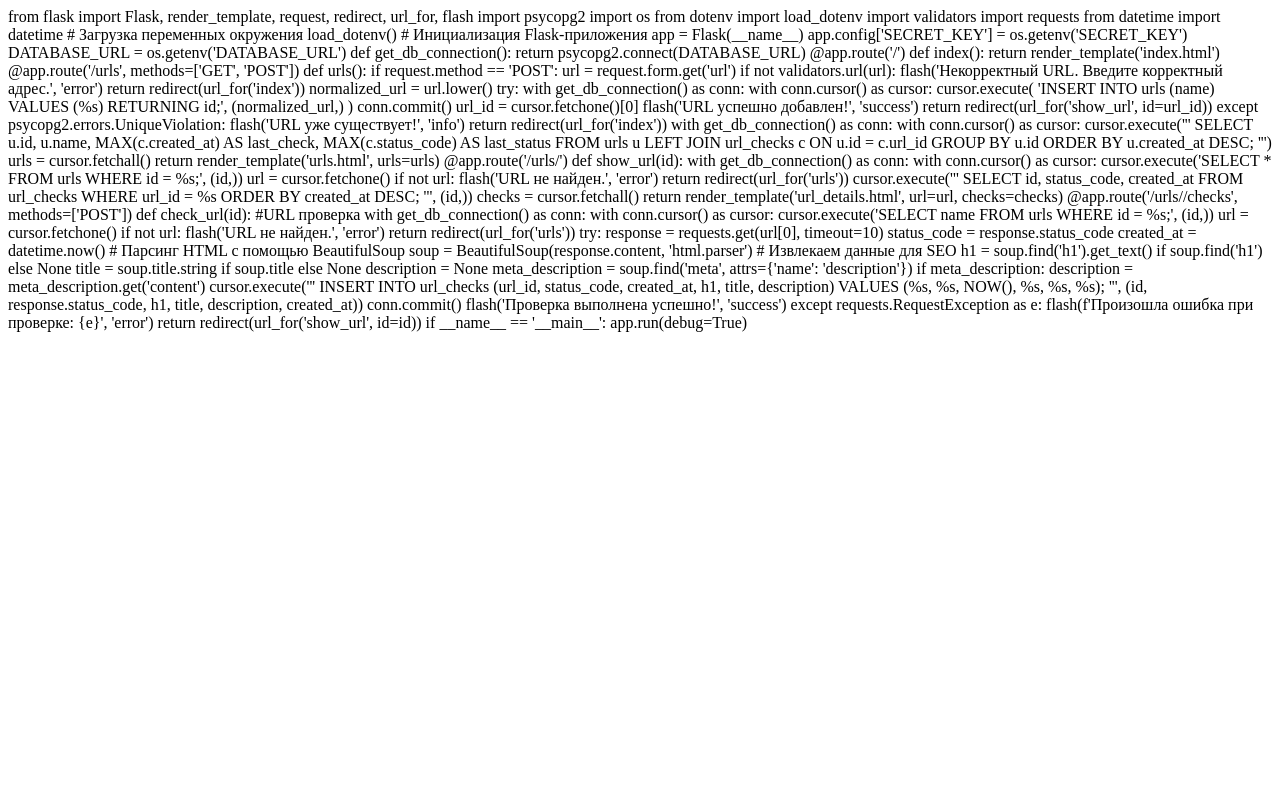
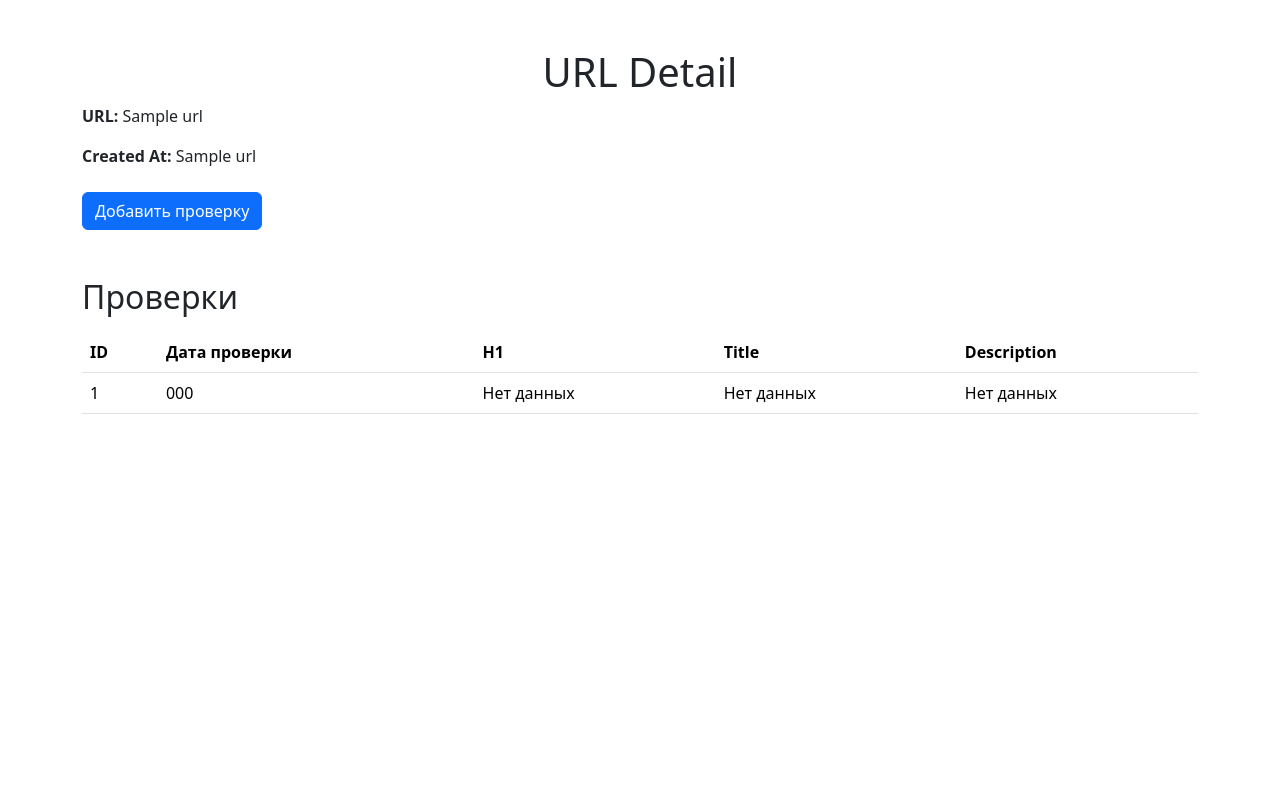
Before and after one commit to megiazavr/python-project-83, a Flask app: page /urls/1 in a window 1280 px wide. Run offline with Flask 3, Linux system fonts and the light colour scheme; a database or web service that is not in the repository returns one stand-in record (values such as "Sample title"); some libraries are stand-ins or nearby versions.

Commit message:
date for SEO

```diff
--- a/page_analyzer/templates/url_details.html
+++ b/page_analyzer/templates/url_details.html
@@ -1,131 +1,51 @@
-from flask import Flask, render_template, request, redirect, url_for, flash
-import psycopg2
-import os
-from dotenv import load_dotenv
-import validators
-import requests
-from datetime import datetime
+<!-- url_details.html -->
+<!DOCTYPE html>
+<html lang="en">
+<head>
+    <meta charset="UTF-8">
+    <meta name="viewport" content="width=device-width, initial-scale=1.0">
+    <title>URL Detail</title>
+    <link href="https://cdn.jsdelivr.net/npm/bootstrap@5.3.3/dist/css/bootstrap.min.css"
+rel="stylesheet">
+</head>
+<body>
+    <div class="container">
+        <h1 class="text-center mt-5">URL Detail</h1>
 
-# Загрузка переменных окружения
-load_dotenv()
+        <div class="mb-4">
+            <p><strong>URL:</strong> {{ url[1] }}</p>
+            <p><strong>Created At:</strong> {{ url[2] }}</p>
+        </div>
 
-# Инициализация Flask-приложения
-app = Flask(__name__)
-app.config['SECRET_KEY'] = os.getenv('SECRET_KEY')
-DATABASE_URL = os.getenv('DATABASE_URL')
+        <!-- Форма для добавления проверки -->
+        <form action="{{ url_for('create_check', id=url[0]) }}" method="POST">
+            <button type="submit" class="btn btn-primary">Добавить проверку</button>
+        </form>
 
-
-def get_db_connection():
-    return psycopg2.connect(DATABASE_URL)
-
-
-@app.route('/')
-def index():
-    return render_template('index.html')
-
-
-@app.route('/urls', methods=['GET', 'POST'])
-def urls():
-    if request.method == 'POST':
-        url = request.form.get('url')
-
-        if not validators.url(url):
-            flash('Некорректный URL. Введите корректный адрес.', 'error')
-            return redirect(url_for('index'))
-
-        normalized_url = url.lower()
-        try:
-            with get_db_connection() as conn:
-                with conn.cursor() as cursor:
-                    cursor.execute(
-                        'INSERT INTO urls (name) VALUES (%s) RETURNING id;',
-                        (normalized_url,)
-                    )
-                    conn.commit()
-                    url_id = cursor.fetchone()[0]
-            flash('URL успешно добавлен!', 'success')
-            return redirect(url_for('show_url', id=url_id))
-        except psycopg2.errors.UniqueViolation:
-            flash('URL уже существует!', 'info')
-            return redirect(url_for('index'))
-
-    with get_db_connection() as conn:
-        with conn.cursor() as cursor:
-            cursor.execute('''
-                SELECT u.id, u.name, MAX(c.created_at) AS last_check,
-                       MAX(c.status_code) AS last_status
-                FROM urls u
-                LEFT JOIN url_checks c ON u.id = c.url_id
-                GROUP BY u.id
-                ORDER BY u.created_at DESC;
-            ''')
-            urls = cursor.fetchall()
-
-    return render_template('urls.html', urls=urls)
-
-
-@app.route('/urls/<int:id>')
-def show_url(id):
-    with get_db_connection() as conn:
-        with conn.cursor() as cursor:
-            cursor.execute('SELECT * FROM urls WHERE id = %s;', (id,))
-            url = cursor.fetchone()
-
-            if not url:
-                flash('URL не найден.', 'error')
-                return redirect(url_for('urls'))
-
-            cursor.execute('''
-                SELECT id, status_code, created_at
-                FROM url_checks
-                WHERE url_id = %s
-                ORDER BY created_at DESC;
-            ''', (id,))
-            checks = cursor.fetchall()
-
-    return render_template('url_details.html', url=url, checks=checks)
-
-
-@app.route('/urls/<int:id>/checks', methods=['POST'])
-def check_url(id):
-    #URL проверка
-    with get_db_connection() as conn:
-        with conn.cursor() as cursor:
-            cursor.execute('SELECT name FROM urls WHERE id = %s;', (id,))
-            url = cursor.fetchone()
-
-            if not url:
-                flash('URL не найден.', 'error')
-                return redirect(url_for('urls'))
-
-            try:
-                response = requests.get(url[0], timeout=10)
-                status_code = response.status_code
-                created_at = datetime.now()
-
-        # Парсинг HTML с помощью BeautifulSoup
-        soup = BeautifulSoup(response.content, 'html.parser')
-
-        # Извлекаем данные для SEO
-        h1 = soup.find('h1').get_text() if soup.find('h1') else None
-        title = soup.title.string if soup.title else None
-        description = None
-        meta_description = soup.find('meta', attrs={'name': 'description'})
-        if meta_description:
-            description = meta_description.get('content')
-
-                cursor.execute('''
-                    INSERT INTO url_checks (url_id, status_code, created_at, h1, title, description)
-                    VALUES (%s, %s, NOW(),  %s, %s, %s);
-                ''', (id, response.status_code, h1, title, description,  created_at))
-                conn.commit()
-
-                flash('Проверка выполнена успешно!', 'success')
-            except requests.RequestException as e:
-                flash(f'Произошла ошибка при проверке: {e}', 'error')
-
-    return redirect(url_for('show_url', id=id))
-
-
-if __name__ == '__main__':
-    app.run(debug=True)
+        <!-- Таблица для отображения проверок -->
+        <h2 class="mt-5">Проверки</h2>
+        <table class="table mt-3" data-test="checks">
+            <thead>
+                <tr>
+                    <th>ID</th>
+                    <th>Дата проверки</th>
+                    <th>H1</th>
+                    <th>Title</th>
+                    <th>Description</th>
+                </tr>
+            </thead>
+            <tbody>
+                {% for check in checks %}
+                <tr>
+                    <td>{{ check[0] }}</td>
+                    <td>{{ check[1] }}</td>
+                    <td>{{ check[3] if check[3] else 'Нет данных' }}</td>
+                    <td>{{ check[4] if check[4] else 'Нет данных' }}</td>
+                    <td>{{ check[5] if check[5] else 'Нет данных' }}</td>
+                </tr>
+                {% endfor %}
+            </tbody>
+        </table>
+    </div>
+</body>
+</html>
```
